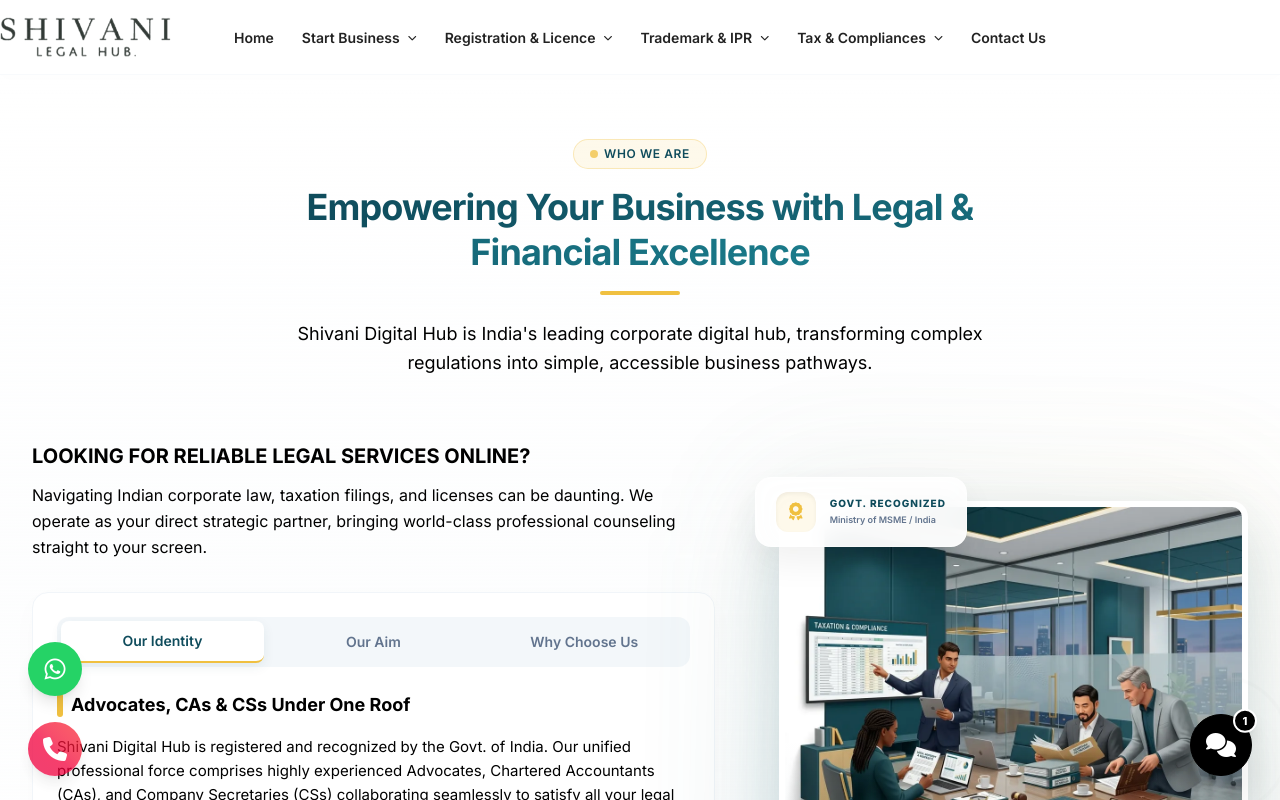
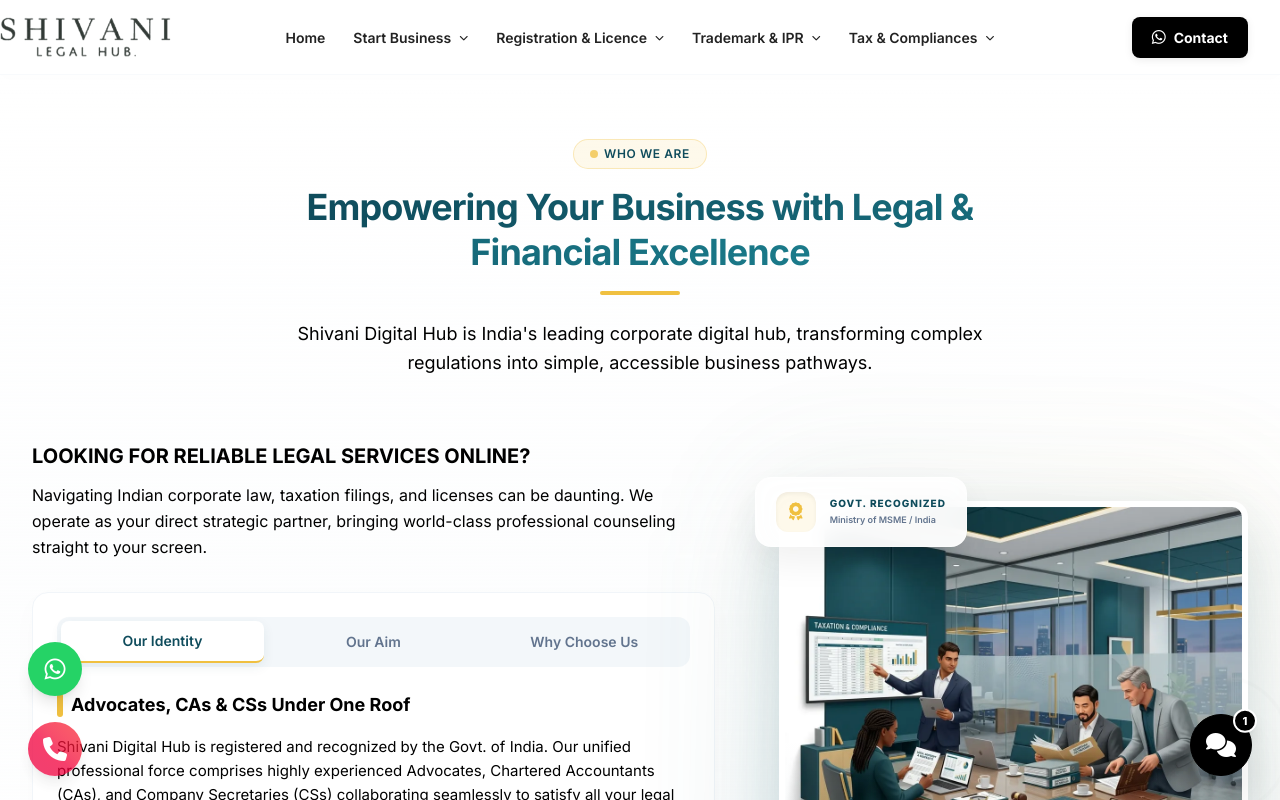
Before and after one commit to bhumikesh2628/shivani-digital-hub, a React (Vite) app in the folder frontend-react/: page /about in a window 1280 px wide. Shown: the top 800 px of the page. Built offline with nearby package versions, Linux system fonts and the light colour scheme.

Commit message:
feat: restyle contact link into far-right desktop nav button

```diff
--- a/frontend-react/src/components/Header.jsx
+++ b/frontend-react/src/components/Header.jsx
@@ -252,21 +252,21 @@
                 </li>
               ))}
 
-              {/* Contact Us */}
-              <li className="relative group">
-                <a
-                  href="/#contact"
-                  className={`flex items-center gap-1.5 px-3.5 text-[14px] font-semibold whitespace-nowrap relative transition-all duration-300 ${scrolled ? 'h-[56px]' : 'h-[74px]'} ${isHome && activeSection === 'contact' ? 'text-[#0f4c5c] after:scale-x-100' : 'text-[#222] hover:text-[#0f4c5c] group-hover:text-[#0f4c5c] after:scale-x-0 group-hover:after:scale-x-100'} after:content-[''] after:absolute after:bottom-0 after:left-3.5 after:right-3.5 after:h-[3px] after:bg-[#f0c040] after:rounded-t-sm after:origin-center after:transition-transform after:duration-200`}
-                  onClick={e => handleNav(e, '/#contact')}
-                >
-                  {t('Contact Us')}
-                </a>
-              </li>
             </ul>
           </nav>
 
-          {/* Hamburger controls */}
+          {/* Desktop Contact Button & Mobile Hamburger controls */}
           <div className="flex items-center gap-3.5">
+            {/* Desktop Contact Button */}
+            <a
+              href="/#contact"
+              onClick={e => handleNav(e, '/#contact')}
+              className="hidden lg:inline-flex items-center gap-2 px-5 py-2.5 bg-black text-white hover:bg-[#1a1a1a] transition-all duration-200 text-[14px] font-bold rounded-lg no-underline shadow-[0_2px_8px_rgba(0,0,0,0.08)] cursor-pointer"
+            >
+              <i className="fab fa-whatsapp text-white text-[16px]"></i>
+              <span>{t('Contact')}</span>
+            </a>
+
             {/* Hamburger */}
             <button
               className="lg:hidden flex flex-col justify-center gap-1.5 bg-transparent border-none cursor-pointer p-1.5 w-9 h-9 z-[1001]"
```
